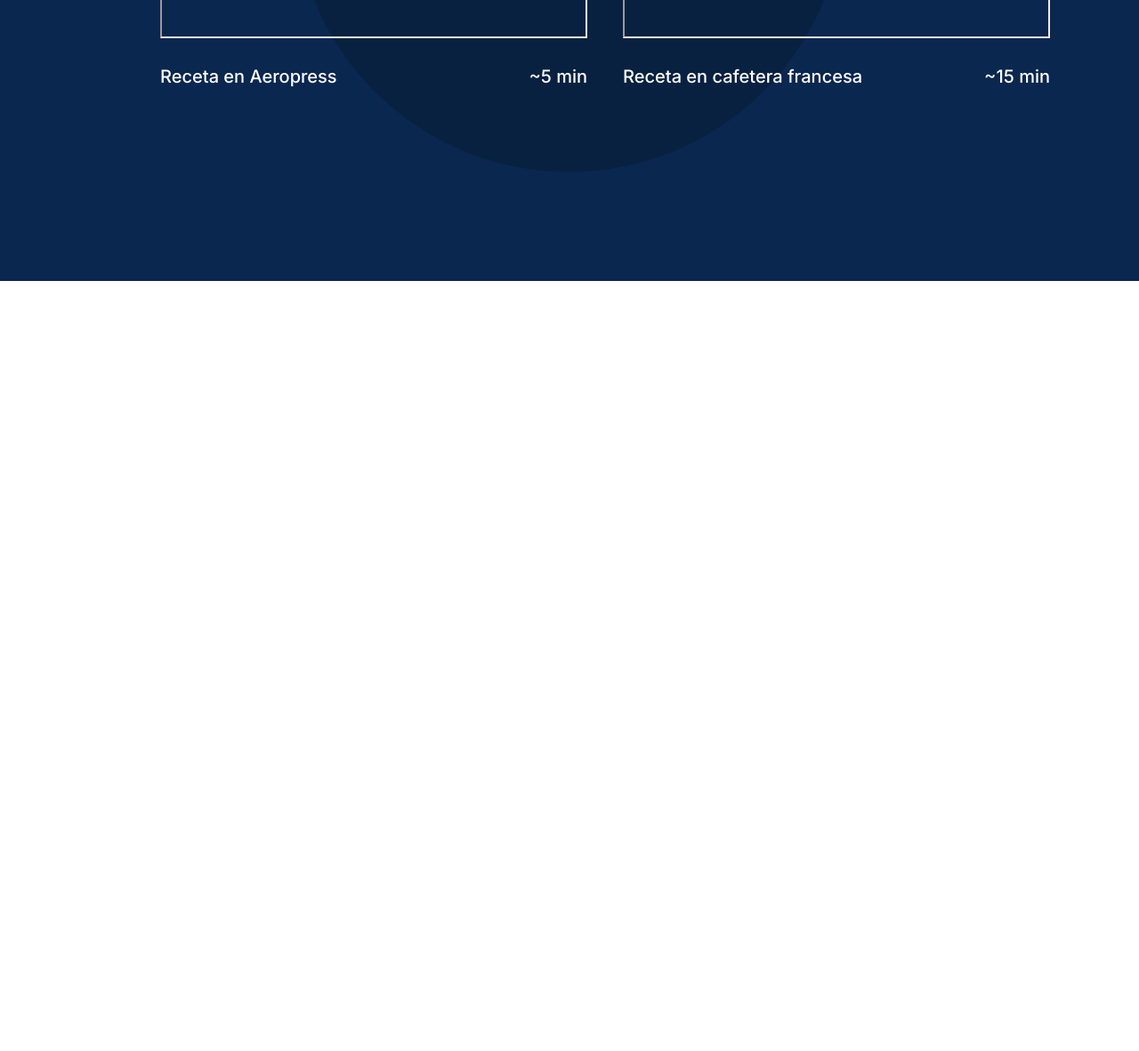
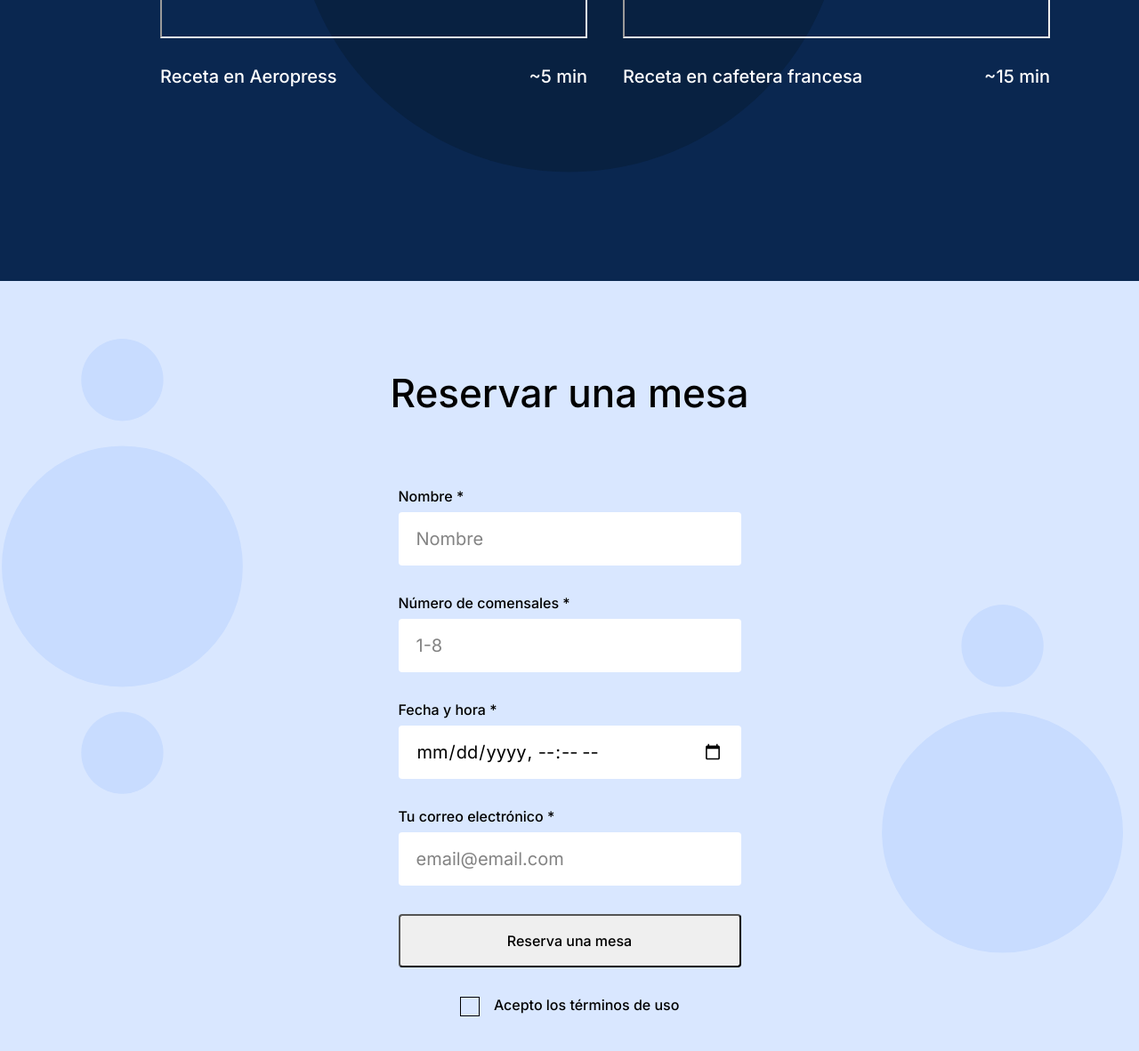
Before and after one commit to AlejandroM21/web_project_coffeeshop, a plain HTML site: page index.html in a window 1280 px wide. Shown: the part 1346-2528 px from the top of the page at 89% size. Before the commit the page ends 1662 px from the top, so only its background shows below. Drawn offline with Linux system fonts and the light colour scheme; grey boxes are pictures that could not be loaded.

Commit message:
Proyecto_4 Etapa_3 formulario

```diff
--- a/index.html
+++ b/index.html
@@ -120,7 +120,69 @@
             </div>
           </div>
         </section>
-        <section id="reservation" class="reservation"></section>
+        <section id="reservation" class="reservation">
+          <div class="reservation__form">
+            <form class="form reservation__form">
+              <h2 class="reservation__title">Reservar una mesa</h2>
+              <fieldset class="form__fieldset">
+                <label for="name" class="form__label">Nombre *</label>
+                <input
+                  type="text"
+                  id="name"
+                  class="form__input"
+                  placeholder="Nombre"
+                  required
+                />
+
+                <label for="number" class="form__label"
+                  >Número de comensales *</label
+                >
+                <input
+                  type="number"
+                  id="number"
+                  class="form__input"
+                  placeholder="1-8"
+                  required
+                />
+
+                <label for="date" class="form__label">Fecha y hora *</label>
+                <input
+                  type="datetime-local"
+                  class="form__input"
+                  id="date"
+                  required
+                />
+
+                <label for="email" class="form__label"
+                  >Tu correo electrónico *</label
+                >
+                <input
+                  type="email"
+                  class="form__input"
+                  id="email"
+                  placeholder="email@email.com"
+                  required
+                />
+                <div>
+                  <button type="submit" class="form__buttom">
+                    Reserva una mesa
+                  </button>
+                </div>
+                <div class="checkbox">
+                  <label class="form__label">
+                    <input
+                      type="checkbox"
+                      class="form__input form__checkbox"
+                      required
+                    />
+                    <span class="form__pseudo-item"></span>
+                    Acepto los términos de uso
+                  </label>
+                </div>
+              </fieldset>
+            </form>
+          </div>
+        </section>
       </main>
       <footer id="footer" class="footer"></footer>
     </div>
--- a/pages/index.css
+++ b/pages/index.css
@@ -90,8 +90,7 @@
   margin: 0;
   align-self: end;
 }
-.content {
-}
+
 .recipes {
   box-sizing: border-box;
   background-image: url(/images/background_recipes.svg);
@@ -147,3 +146,104 @@
 .recipes__video-caption_margin {
   margin: 24px 0 0;
 }
+
+.reservation {
+  background-color: #d9e7ff;
+  background-image: url(../images/background_reservation.svg);
+  background-repeat: no-repeat;
+  background-position: center;
+  background-size: cover;
+  box-sizing: border-box;
+}
+
+.reservation__title {
+  margin: 0 auto 80px;
+  text-align: center;
+  font-weight: 500;
+  font-size: 44px;
+  line-height: 52px;
+}
+
+.form {
+  padding: 100px 0 120px 0;
+}
+
+.reservation__form {
+}
+
+.form__fieldset {
+  margin: auto;
+  width: 100%;
+  border: 0;
+  max-width: 385px;
+  padding: 0;
+}
+
+.form__input {
+  padding: 15px 20px;
+  margin: 8px 0 32px;
+  border-radius: 4px;
+  border: 0;
+  height: 60px;
+  width: 100%;
+  font-size: 20px;
+  line-height: 30px;
+  box-sizing: border-box;
+}
+.form__buttom {
+  max-width: 385px;
+  width: 100%;
+  border-radius: 4px;
+  height: 60px;
+  margin-bottom: 32px;
+  cursor: pointer;
+  font-weight: 500;
+}
+.form__buttom:hover {
+  opacity: 0.7;
+}
+.form__label {
+  font-weight: 500;
+}
+.checkbox {
+  text-align: center;
+}
+
+.form__checkbox {
+  position: absolute;
+  width: 1px;
+  height: 1px;
+  overflow: hidden;
+  clip: rect(0 0 0 0);
+  padding-bottom: 120px;
+}
+
+.form__pseudo-item {
+  display: inline-block;
+  vertical-align: middle; /*se alinea con el checkbox*/
+  width: 20px;
+  height: 20px;
+  border: 1px solid black;
+  margin-right: 12px;
+}
+.form__checkbox:checked + .form__pseudo-item {
+  background-color: #2f80ed;
+  background-image: url(../images/check.svg);
+  background-repeat: no-repeat;
+  background-position: center;
+}
+
+.form__input::placeholder {
+  color: #838383;
+}
+.form__input::-webkit-input-placeholder {
+  color: #838383;
+}
+
+.form__input::-moz-placeholder {
+  color: #838383;
+}
+
+.form__input::-ms-input-placeholder {
+  color: #838383;
+}
```
